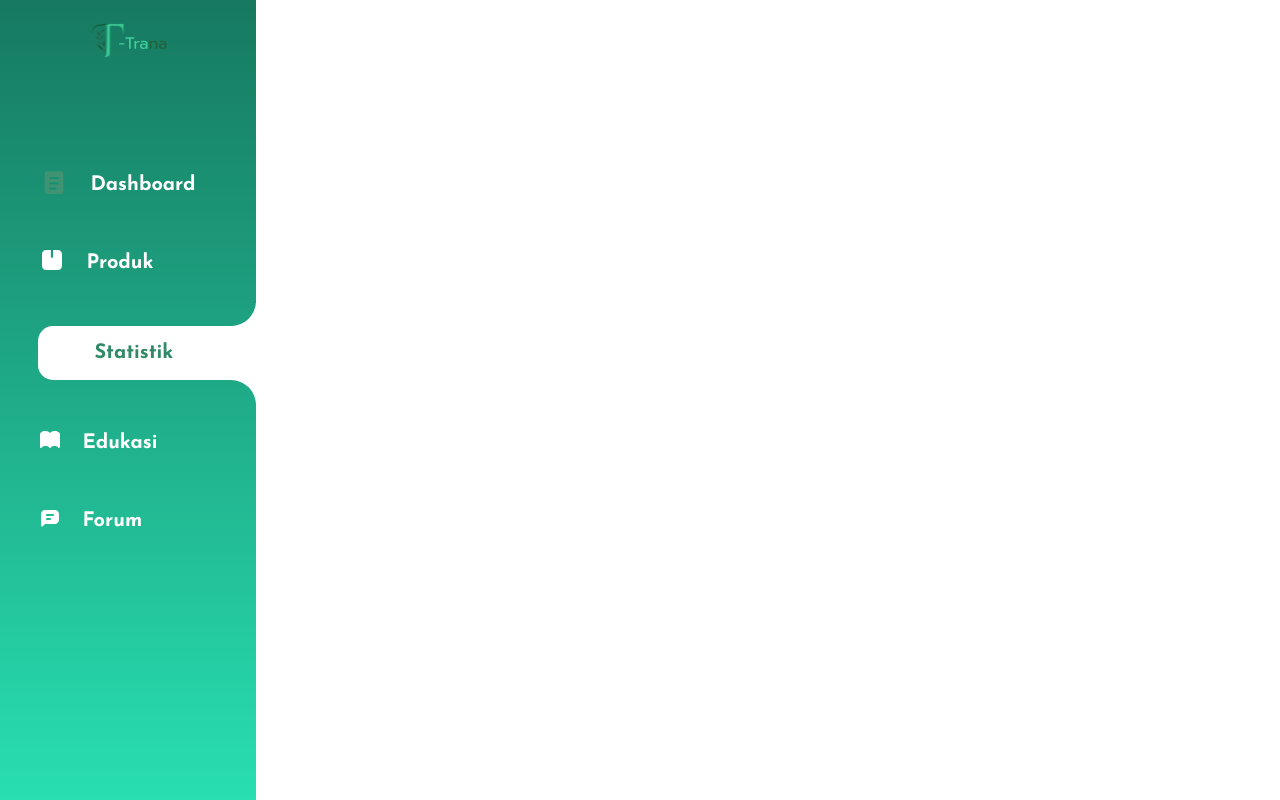
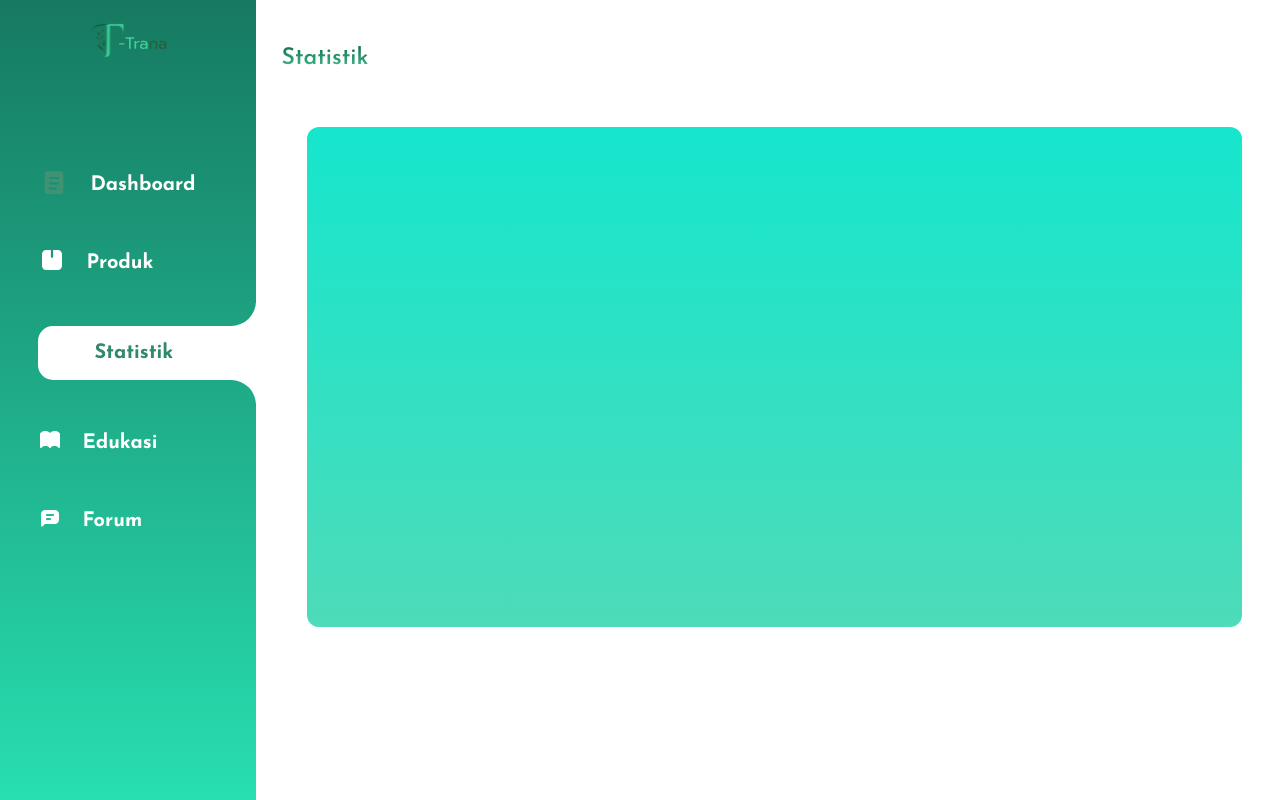
Before and after one commit to auliarahman789/ornatredec, a Next.js app: page /Superadmin/Statistik in a window 1280 px wide. Built offline with nearby package versions, Linux system fonts and the light colour scheme.

Commit message:
ngebnerim sidebar

```diff
--- a/src/app/Superadmin/Statistik/page.tsx
+++ b/src/app/Superadmin/Statistik/page.tsx
@@ -2,7 +2,16 @@ import React from 'react'
 
 function Page() {
   return (
-    <div>Statistik</div>
+    <div className='overflow-x-hidden min-h-screen '>
+      <div className='translate-x-64 pt-[2%]'>
+        <div className="text-[23px] font-semibold bg-gradient-to-b from-[#00663F] to-[#5CD5A6] ms-[2%] mt-4 inline-block text-transparent bg-clip-text">
+          Statistik
+        </div>
+        <div className='w-[73%] h-[500px] ms-[4%] mt-[4%] bg-gradient-to-b from-[#15E6CD] to-[#4EDBB9] rounded-xl'>
+
+        </div>
+      </div>
+    </div>
   )
 }
 
--- a/src/app/components/auths/loginform.tsx
+++ b/src/app/components/auths/loginform.tsx
@@ -2,6 +2,7 @@
 import React, { useState } from "react";
 import axios from "axios";
 import { useRouter } from "next/navigation";
+import { error } from "console";
 
 const Login = () => {
   const [username, setUsername] = useState<string>("");
@@ -29,10 +30,12 @@ const Login = () => {
       localStorage.setItem("token", res.data.token); // menyimpan token
       localStorage.setItem("username", username); // Simpan username
 
-      if (role === "user") {
+      if (role.toLowerCase() === "super admin") {
+        router.push("/Superadmin");
+      }
+
+      if (role.toLowerCase() === "user") {
         router.push("/");
-      } else {
-        router.push("/superadmin");
       }
       alert("Berhasil Login");
     } catch (error: any) {
--- a/src/app/components/auths/registerform.tsx
+++ b/src/app/components/auths/registerform.tsx
@@ -59,7 +59,7 @@ const Register = ({
             <div className="relative">
               <input
                 type="text"
-                value={username} // Menggunakan nilai dari state
+                value={username}
                 onChange={(e) => setUsername(e.target.value)}
                 name="username"
                 placeholder="Username"
--- a/src/app/globals.css
+++ b/src/app/globals.css
@@ -20,6 +20,7 @@ body {
   .nav ul li {
     position: relative;
     transition: background-color 0.3s ease, color 0.3s ease, padding 0.3s ease, border-radius 0.3s ease;
+    z-index: 1;
   }
 
   .nav ul li:hover {
@@ -40,6 +41,7 @@ body {
     border-radius: 50%;
     box-shadow: 35px 35px 0 10px white;
     transition: box-shadow 0.3s ease;
+    z-index: -1;
   }
 
   .nav ul li:hover::before {
@@ -72,6 +74,7 @@ body {
     border-radius: 50%;
     box-shadow: 35px 35px 0 10px white;
     transition: box-shadow 0.3s ease;
+    z-index: -1;
   }
 
   .nav ul li.active::before {
```
